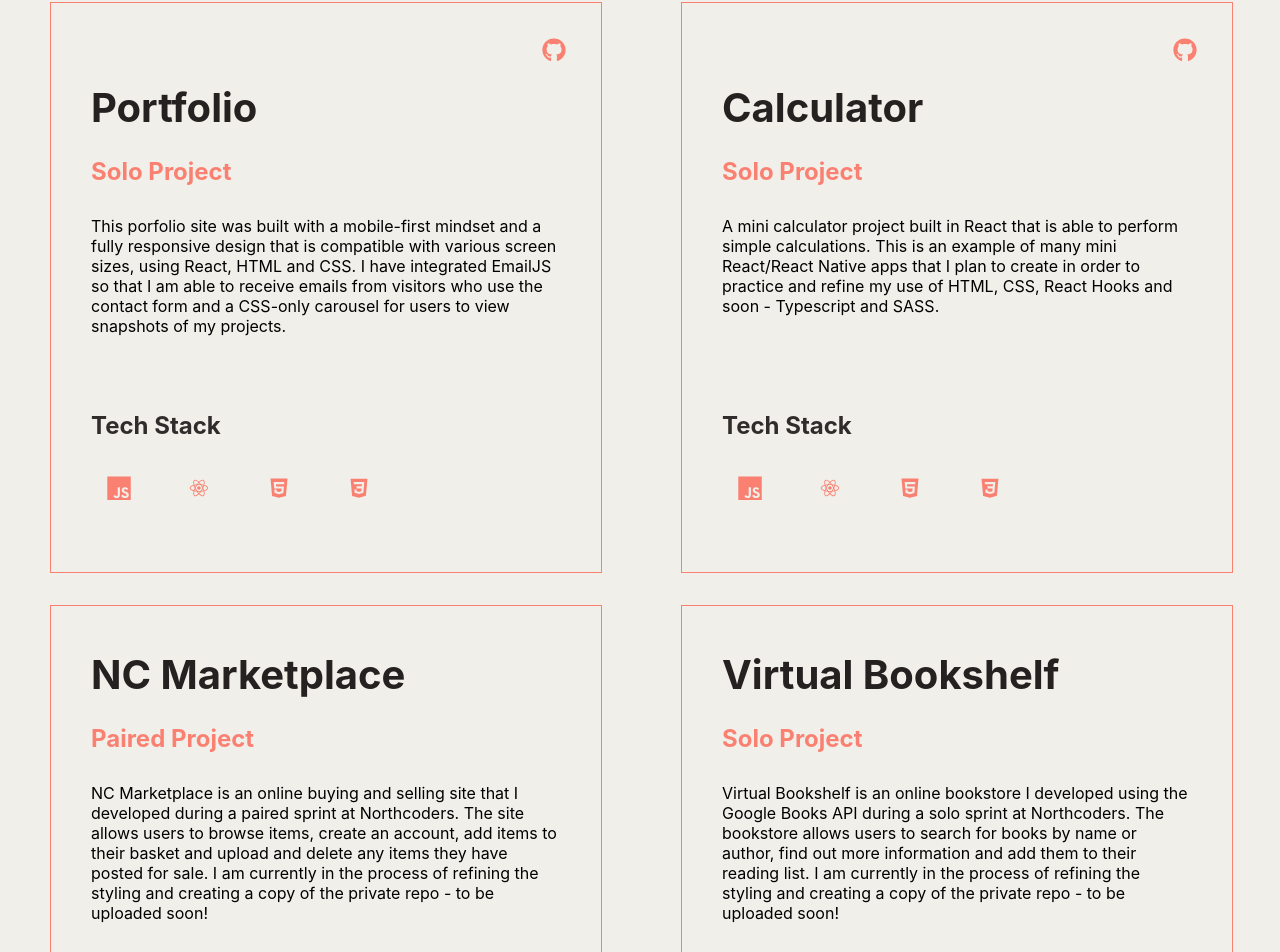
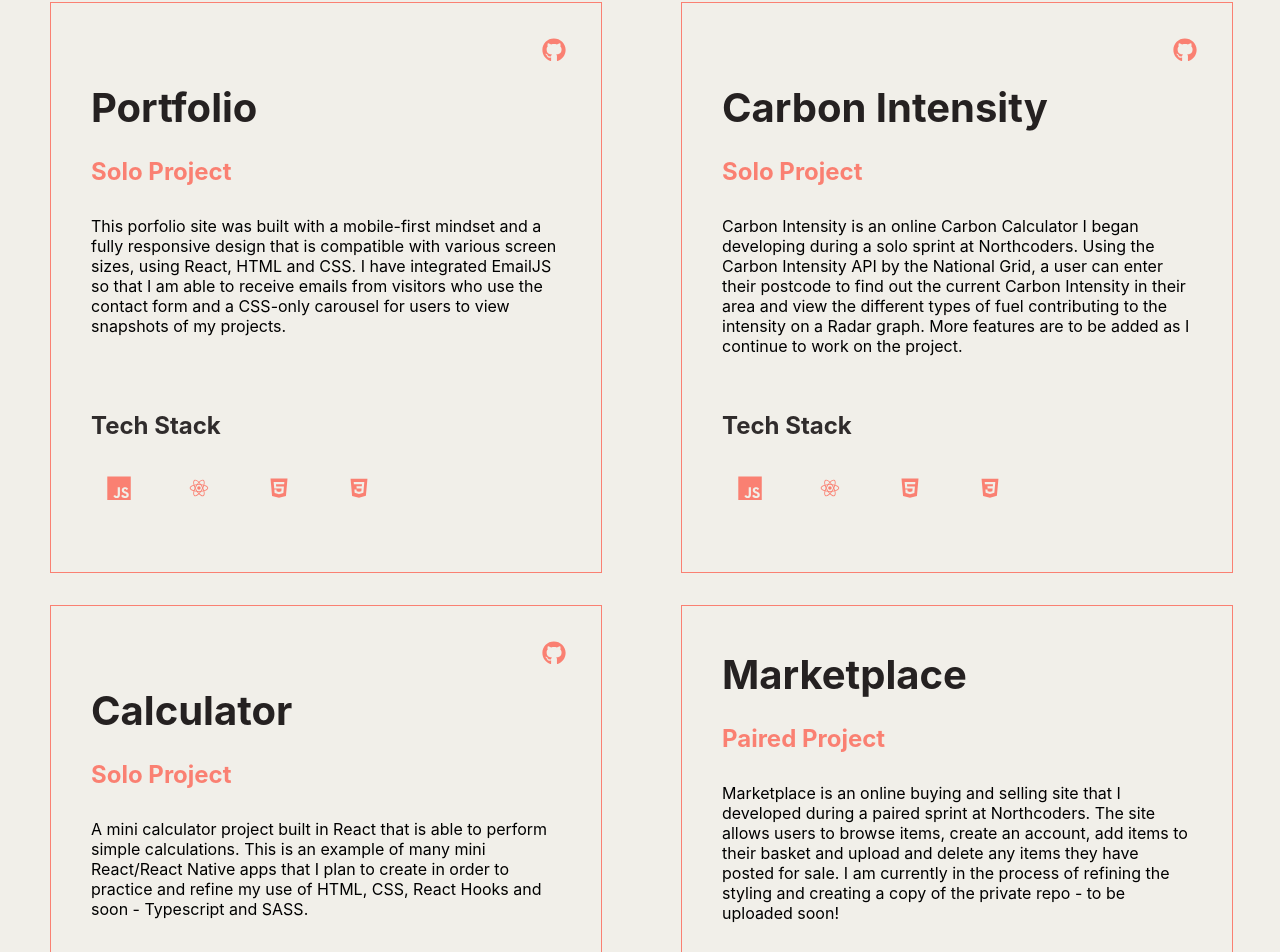
Before and after one commit to leahbanks/portfolio, a React (Create React App) app: page / in a window 1280 px wide. Shown: the part 3383-4335 px from the top of the page. Built offline with nearby package versions, Linux system fonts and the light colour scheme.

Commit message:
added carbon intensity project

```diff
--- a/src/data/project-data.js
+++ b/src/data/project-data.js
@@ -91,6 +91,20 @@ export const projects = [
     website: "",
   },
   {
+    title: "Carbon Intensity",
+    type: "Solo Project",
+    info: "Carbon Intensity is an online Carbon Calculator I began developing during a solo sprint at Northcoders. Using the Carbon Intensity API by the National Grid, a user can enter their postcode to find out the current Carbon Intensity in their area and view the different types of fuel contributing to the intensity on a Radar graph. More features are to be added as I continue to work on the project.",
+    tech: [
+      { name: "javascript logo", img: <DiJsBadge /> },
+      { name: "react logo", img: <DiReact /> },
+      { name: "html-logo", img: <DiHtml5 /> },
+      { name: "css logo", img: <DiCss3 /> },
+    ],
+    code: "github.com/leahbanks/carbon-intensity",
+    snapshots: [],
+    website: "",
+  },
+  {
     title: "Calculator",
     type: "Solo Project",
     info: "A mini calculator project built in React that is able to perform simple calculations. This is an example of many mini React/React Native apps that I plan to create in order to practice and refine my use of HTML, CSS, React Hooks and soon - Typescript and SASS.",
@@ -105,23 +119,9 @@ export const projects = [
     website: "",
   },
   {
-    title: "NC Marketplace",
+    title: "Marketplace",
     type: "Paired Project",
-    info: "NC Marketplace is an online buying and selling site that I developed during a paired sprint at Northcoders. The site allows users to browse items, create an account, add items to their basket and upload and delete any items they have posted for sale. I am currently in the process of refining the styling and creating a copy of the private repo - to be uploaded soon! ",
-    tech: [
-      { name: "javascript logo", img: <DiJsBadge /> },
-      { name: "react logo", img: <DiReact /> },
-      { name: "html-logo", img: <DiHtml5 /> },
-      { name: "css logo", img: <DiCss3 /> },
-    ],
-    code: "",
-    snapshots: [],
-    website: "",
-  },
-  {
-    title: "Virtual Bookshelf",
-    type: "Solo Project",
-    info: "Virtual Bookshelf is an online bookstore I developed using the Google Books API during a solo sprint at Northcoders. The bookstore allows users to search for books by name or author, find out more information and add them to their reading list. I am currently in the process of refining the styling and creating a copy of the private repo - to be uploaded soon!",
+    info: "Marketplace is an online buying and selling site that I developed during a paired sprint at Northcoders. The site allows users to browse items, create an account, add items to their basket and upload and delete any items they have posted for sale. I am currently in the process of refining the styling and creating a copy of the private repo - to be uploaded soon! ",
     tech: [
       { name: "javascript logo", img: <DiJsBadge /> },
       { name: "react logo", img: <DiReact /> },
```
